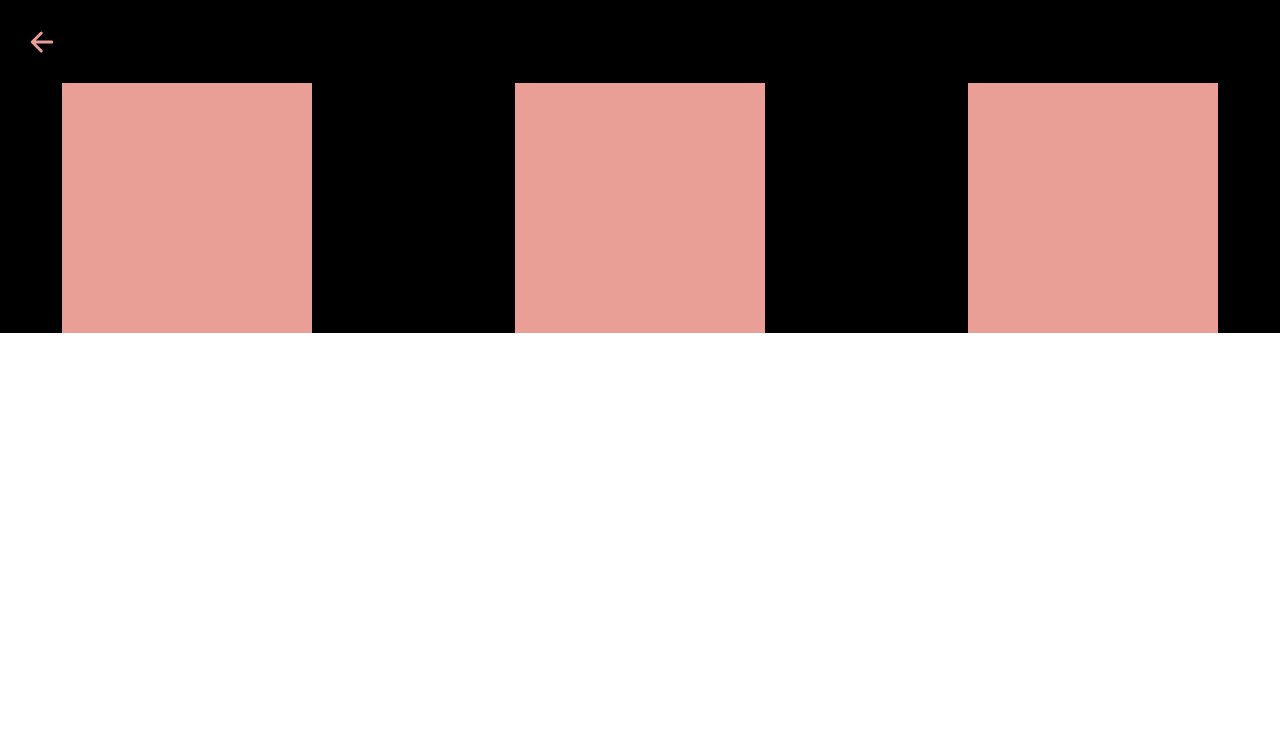
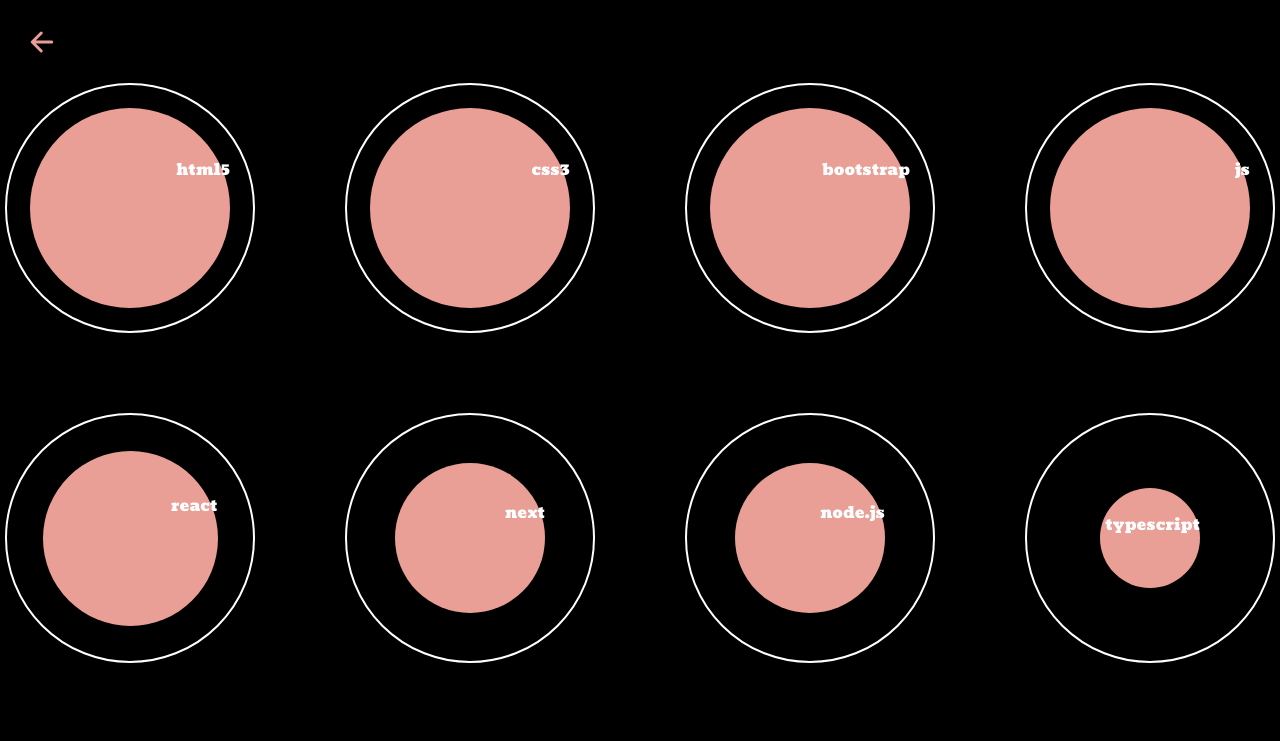
Before and after one commit to anna-olivia/pret-a-porter, a Next.js app: page /projects in a window 1280 px wide. Shown: the top 741 px of the page. Built offline with nearby package versions, Linux system fonts and the light colour scheme.

Commit message:
projects

```diff
--- a/app/components/Mobile.js
+++ b/app/components/Mobile.js
@@ -33,7 +33,7 @@
             </li>
             <li>
                 <Link href="/projects">
-                projects
+                projects & skills
                 </Link>
             </li>
             <li>
--- a/app/globals.css
+++ b/app/globals.css
@@ -14,10 +14,11 @@
 }
 
 :root {
- --background: #4e9ba3;
+background-color: black;
+color: white;
   --foreground: #ffffff;
   --secondary: #e99e96;
-  --tertiary: #804ea3;
+
   --heading: moul;
   --paragraph: ropa;
 }
--- a/app/projects/page.js
+++ b/app/projects/page.js
@@ -4,9 +4,15 @@
 
 const Projects = ()=> {
 const links = [
-    "https://github.com/anna-olivia",
-    "https://github.com/anna-olivia?tab=repositories",
-    "https://github.com/anna-olivia?tab=repositories",
+    {href:  "https://github.com/anna-olivia", skill: "200px", text: "html5" },
+    {href:  "https://github.com/anna-olivia", skill: "200px", text: "css3" },
+    {href:  "https://github.com/anna-olivia", skill: "200px", text: "bootstrap" },
+    {href:  "https://github.com/anna-olivia", skill: "200px", text: "js" },
+    {href:  "https://github.com/anna-olivia", skill: "175px", text: "react" },
+    {href:  "https://github.com/anna-olivia", skill: "150px", text: "next" },
+    {href:  "https://github.com/anna-olivia", skill: "150px", text: "node.js" },
+    {href:  "https://github.com/anna-olivia", skill: "100px", text: "typescript" },
+    {href:  "https://github.com/anna-olivia", skill: "100px", text: "php" },
 
 ]
 
@@ -19,12 +25,22 @@
               <div className={styles.gallery}>
           {links.map((link, index) =>
           (<a
-          href={link}
+          href={link.href}
           key={index}
           target="_blank"
           rel="noopener noreferrer"
         >
-            <div className={styles.project}></div>
+            <div className={styles.project}>
+
+            <div className={styles.skills} style={{width: `${link.skill}`, height: `${link.skill}`}}>
+
+                <h2>
+                {link.text}
+
+                </h2>
+                 </div>
+            </div>
+
         </a>
       )    )
     }
--- a/app/styles/Projects.module.css
+++ b/app/styles/Projects.module.css
@@ -13,10 +13,40 @@
 }
 
 .projects .project {
-    background-color: var(--secondary);
+    background-color: black;
     width: 250px;
     height: 250px;
+    border-radius: 50%;
+    border: 2px solid white;
+   display: flex;
+   justify-content: center;
+   align-items: center;
+
 }
+
+.projects .project:active, .projects .project:hover {
+   transform: scale(1.1);
+
+}
+
+
+.projects .skills {
+    background-color: var(--secondary);
+    border-radius: 50%;
+    /* border: 2px solid white; */
+color: white;
+text-align: right;
+
+
+}
+
+.projects h2 {
+    /* border: 1px solid green; */
+    /* width: 50%; */
+    padding-top: 25%;
+}
+
+
 .projects .link {
     color: var(--secondary);
     display: inline;
```
